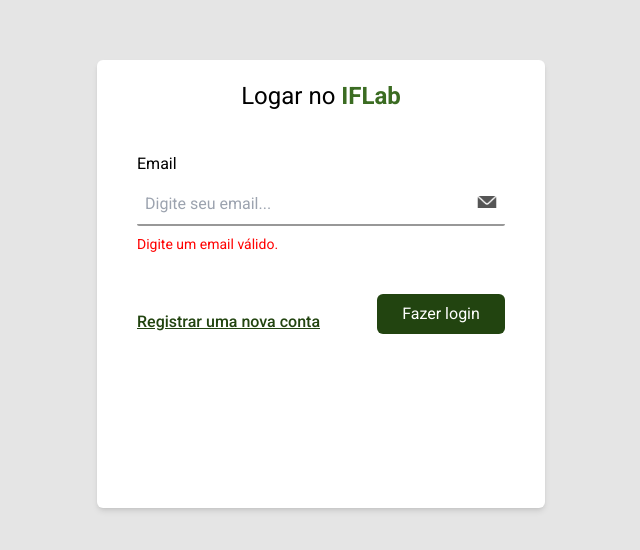
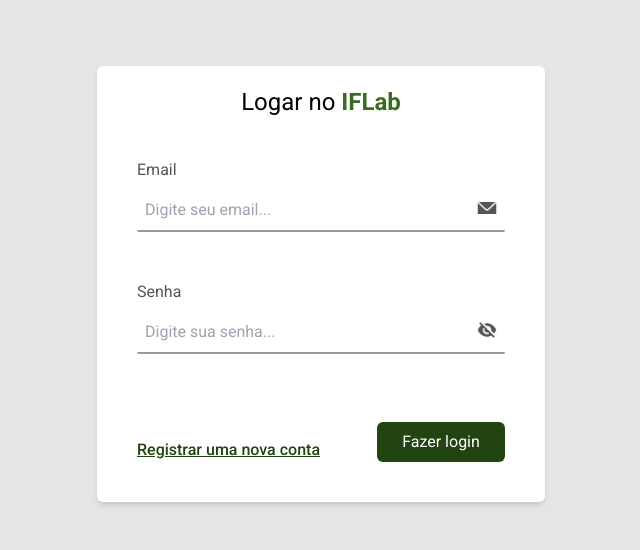
Before and after one commit to MatheusCamargoGinebro/iflab, a React (Vite) app: page /#/login in a window 1280 px wide. Shown: the part 116-666 px from the top of the page, without its empty margins (319-959 px from the left). Built offline with nearby package versions, Linux system fonts and the light colour scheme.

Commit message:
refactor: Melhora a página de login com validação de campos e exibição de mensagens de erro; atualiza o componente TextInput para suportar mensagens de erro

```diff
--- a/src/App/pages/login.jsx
+++ b/src/App/pages/login.jsx
@@ -13,8 +13,6 @@
 import email from "../../assets/icons/UI/email.png";
 
 function Login() {
-  const [tokenAuth, setTokenAuth] = useState(false);
-
   const [checkData, setcheckData] = useState({
     email: false,
     password: false,
@@ -27,23 +25,29 @@
 
   return (
     <div className='h-screen w-screen bg-iflab_white_dark flex justify-center items-center'>
-      <form className='px-10 pt-5 pb-3 min-w-[28rem] min-h-[28rem] bg-iflab_white rounded-md shadow-md'>
+      <form className='px-10 pt-5 pb-10 min-w-[28rem] bg-iflab_white rounded-md shadow-md'>
         <div className='flex justify-center'>
           <h1 className='text-2xl'>
             Logar no <span className='font-bold text-iflab_green_light'>IFLab</span>
           </h1>
         </div>
 
-        <div className='flex-col gap-10 py-10'>
+        <div className='flex flex-col gap-5 pb-10 py-10'>
           <div className='group flex flex-col gap-2'>
-            <label htmlFor='email-input'>Email</label>
+            <label
+              htmlFor='email-input'
+              className='text-iflab_gray group-hover:text-iflab_gray_dark'
+            >
+              Email
+            </label>
             <TextInput
               label='Email'
               type='email'
               placeholder='Digite seu email...'
               name={"email-input"}
               icon={email}
-              alt={"Icone de email"}
+              state={userData.email.length === 0 ? true : checkData.email}
+              errorMessage={"Email inválido!"}
               onChange={(e) => {
                 if (
                   !/^[a-zA-Z0-9._-]+@aluno\.ifsp\.edu\.br$/.test(e.target.value) &&
@@ -53,30 +57,48 @@
                 } else {
                   setcheckData({ ...checkData, email: true });
                 }
+
+                setUserData({ ...userData, email: e.target.value });
               }}
-              state={checkData.email}
             />
-            <p
-              className={
-                "text-[#ff0000] text-sm relative duration-150 z-0" +
-                " " +
-                (checkData.email ? "-top-10" : "top-0")
-              }
+          </div>
+          <div className='group flex flex-col gap-2'>
+            <label
+              htmlFor='password-input'
+              className='text-iflab_gray group-hover:text-iflab_gray_dark'
             >
-              {checkData.email ? "" : "Digite um email válido."}{""}
-            </p>
+              Senha
+            </label>
+            <TextInput
+              label='Senha'
+              type='password'
+              placeholder='Digite sua senha...'
+              name={"password-input"}
+              state={userData.password.length === 0 ? true : checkData.password}
+              errorMessage={"Senha inválida!"}
+              onChange={(e) => {
+                if (e.target.value.length < 0) {
+                  setcheckData({ ...checkData, password: false });
+                } else {
+                  setcheckData({ ...checkData, password: true });
+                }
+
+                setUserData({ ...userData, password: e.target.value });
+              }}
+            />
           </div>
-          <div className='group flex flex-col gap-2'></div>
         </div>
         <div className='flex justify-between items-end gap-5'>
           <TButton
             text='Registrar uma nova conta'
-            onClick={() => console.log("Registrar nova conta")}
+            onClick={() => {
+              window.location.href = "#/register";
+            }}
           />
           <PButton
             text='Fazer login'
             onClick={() => {
-              console.log("Enviando dados para autenticação...");
+              login(userData.email, userData.password);
             }}
           />
         </div>
--- a/src/api/userAuth.js
+++ b/src/api/userAuth.js
@@ -4,14 +4,16 @@
     method: "POST",
     headers: { "Content-Type": "application/json" },
     body: JSON.stringify({ user_email: email, user_password: password }),
+    mode: "cors",
   };
 
   fetch("http://localhost:3333/user/login", options)
-    .then((response) => response.json())
-    .then((response) => console.log(response))
-    .catch((err) => console.error(err));
-
-  return;
+    .then((response) => {
+      console.log("resposta:\n", response);
+    })
+    .catch((err) => {
+      console.error("erro:\n",err);
+    });
 }
 
 // Função para pegar os dados do usuário:
--- a/src/components/inputs/textInput.jsx
+++ b/src/components/inputs/textInput.jsx
@@ -6,29 +6,23 @@
 
 // Input que pode ser de diferentes tipos.
 // Se for do tipo senha, ele pode ser ocultado ou exibido.
-function TextInput({ placeholder, icon, alt, type, name, onChange, state }) {
+function TextInput({ placeholder, icon, type, name, onChange, state, errorMessage }) {
   const [showPassword, setShowPassword] = useState(false);
 
   return (
     <>
       <div
-        className={
-          "group w-full flex border-b-2 rounded-sm bg-iflab_white hover:bg-iflab_white_light duration-75 border-b-iflab_gray_light " +
-          (state
-            ? "hover:border-b-iflab_green_light"
-            : "hover:border-b-[#dd3b22]")
-        }
+        className={`group w-full flex border-b-2 rounded-sm bg-iflab_white hover:bg-iflab_white_light duration-75 border-b-iflab_gray_light ${
+          state ? "hover:border-b-iflab_green_light" : "hover:border-b-[#dd3b22]"
+        } `}
       >
         <input
           type={type === "password" ? (showPassword ? "text" : "password") : type}
           className='z-10 w-full p-2 outline-none bg-opacity-0 bg-iflab_white group-hover:pl-3 group-focus-within:pl-3 duration-75'
           placeholder={placeholder ? placeholder : "Digite aqui..."}
-          name={name ? name : alt ? alt : "input"}
+          name={name ? name : "input"}
           onChange={onChange}
         ></input>
-
-        {/* Sistema de ícones */}
-
         {type === "password" ? (
           <div
             className='right-0 outline-none w-[40px]'
@@ -36,7 +30,7 @@
           >
             <img
               src={showPassword ? showIcon : hideIcon}
-              alt={alt ? alt : "Visibilidade da senha"}
+              alt={placeholder ? placeholder : "Visibilidade da senha"}
               className='h-5 w-5 m-2 select-none cursor-pointer'
             />
           </div>
@@ -44,12 +38,19 @@
           <div className='right-0 outline-none w-[40px]'>
             <img
               src={icon}
-              alt={alt ? alt : "Icone do input"}
+              alt={placeholder ? placeholder : "Icone do input"}
               className='h-5 w-5 m-2 select-none cursor-pointer'
             />
           </div>
         )}
       </div>
+      <p
+        className={`text-[#ff0000] w-fit text-sm left-2 relative duration-75 ${
+          state ? "-top-10 text-opacity-0" : "top-0 text-opacity-100"
+        }`}
+      >
+        {errorMessage}
+      </p>
     </>
   );
 }
```
